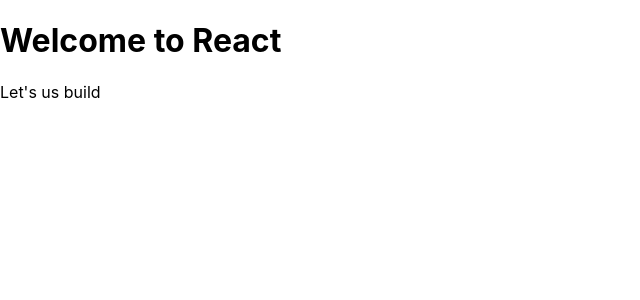
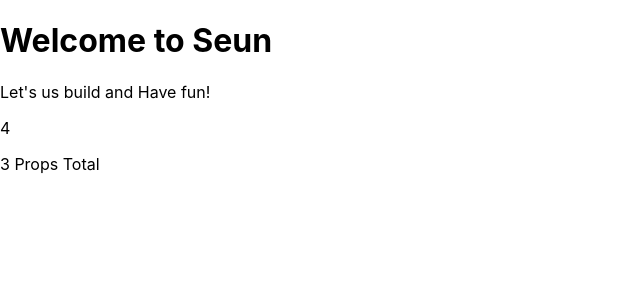
Before and after one commit to codemasta/react-for-beginners, a React (Create React App) app: page / in a window 1280 px wide. Shown: the top 300 px of the page, without its empty margins (0-640 px from the left). Built offline with nearby package versions, Linux system fonts and the light colour scheme.

Commit message:
using props to pass data to a component

```diff
--- a/src/index.js
+++ b/src/index.js
@@ -2,13 +2,20 @@
 import ReactDOM from "react-dom";
 import "./index.css";
 
-function Hello() {
+function Hello(props) {
+  console.log(props);
+  console.log(Object.keys(props)); // returns an array of keys from the props
   return (
     <div>
-      <h1> Welcome to React</h1>
-      <p>Let's us build</p>
+      <h1> Welcome to {props.name}</h1>
+      <p>Let's us build and {props.message}</p>
+      <p>{props.number}</p>
+      <p>{Object.keys(props).length} Props Total</p>
     </div>
   );
 }
 
-ReactDOM.render(<Hello />, document.getElementById("root"));
+ReactDOM.render(
+  <Hello name="Seun" message="Have fun!" number={4} />,
+  document.getElementById("root")
+);
```
